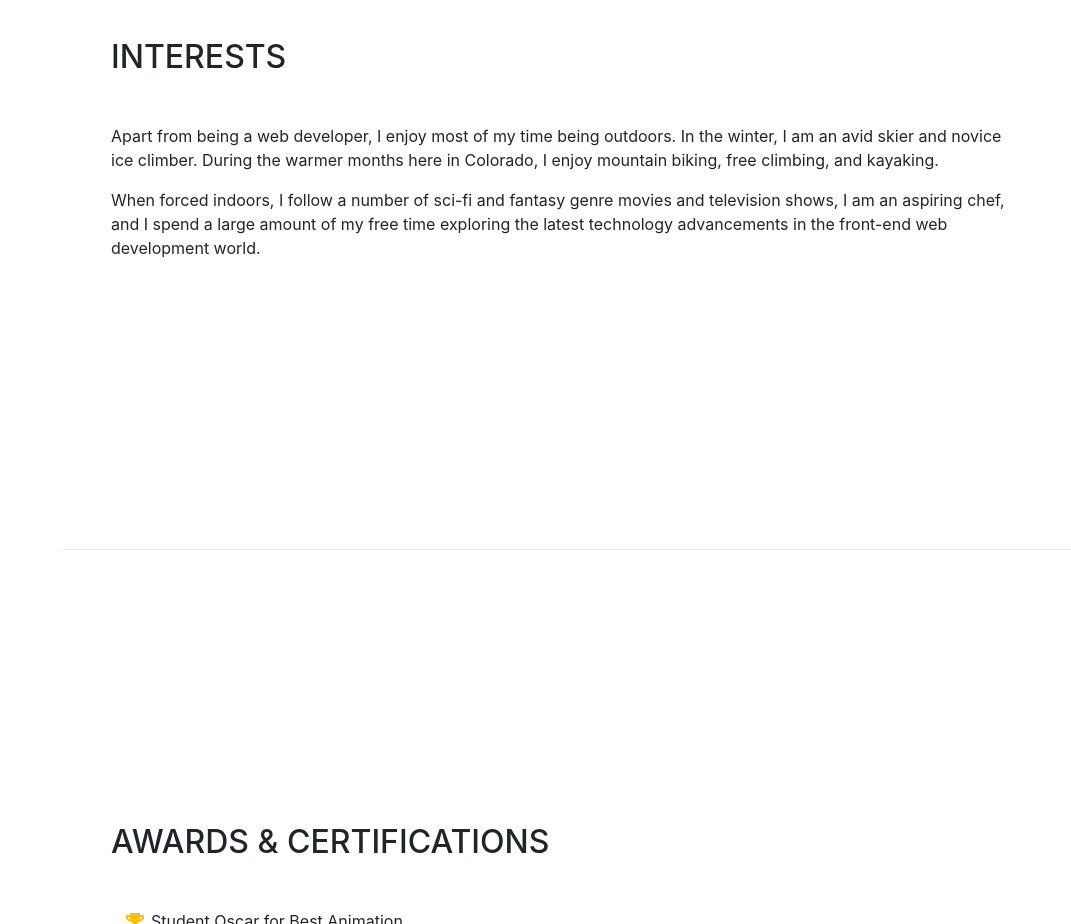
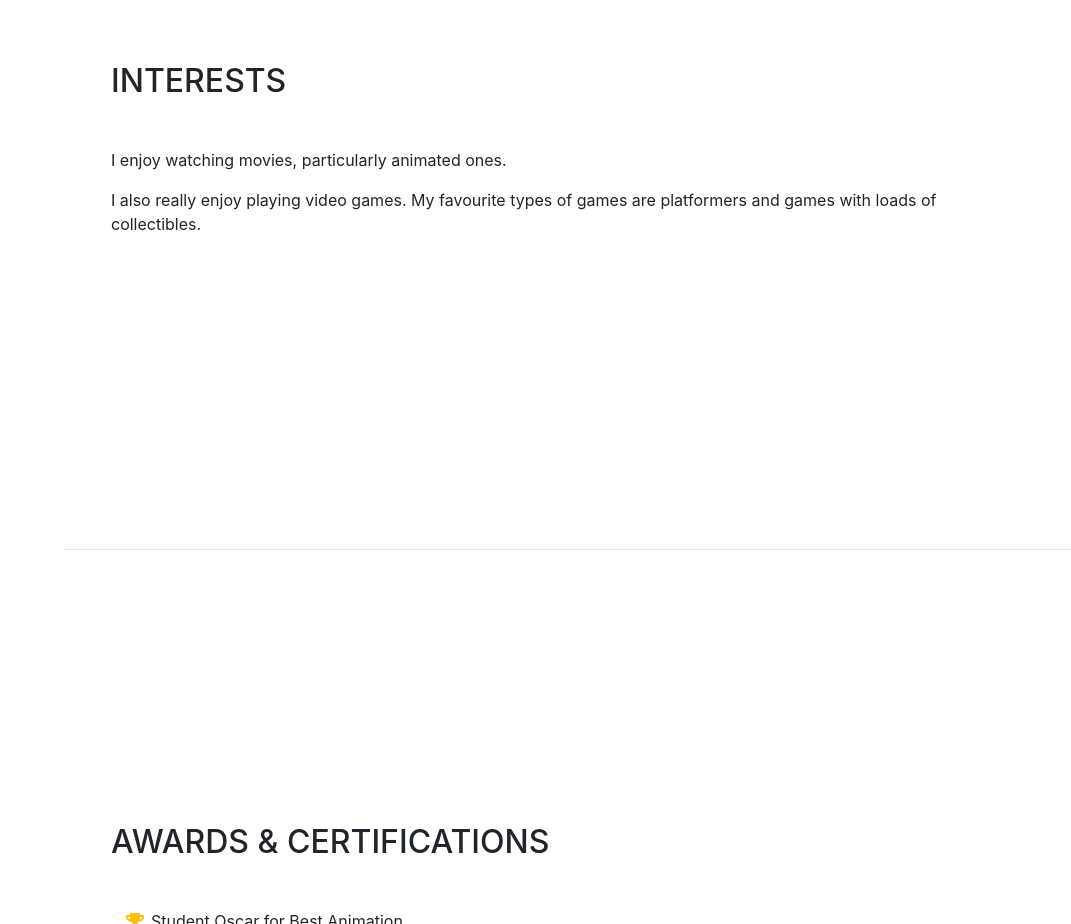
Before and after one commit to TimDFielden/TimDFielden.github.io, a website with bundled scripts: page index.html in a window 1280 px wide. Shown: the part 3700-4624 px from the top of the page, without its empty margins (209-1280 px from the left). Built offline with nearby package versions, Linux system fonts and the light colour scheme; a web font is replaced by a local one.

Commit message:
interests

```diff
--- a/index.html
+++ b/index.html
@@ -243,8 +243,8 @@
       <section class="resume-section p-3 p-lg-5 d-flex flex-column" id="interests">
         <div class="my-auto">
           <h2 class="mb-5">Interests</h2>
-          <p>Apart from being a web developer, I enjoy most of my time being outdoors. In the winter, I am an avid skier and novice ice climber. During the warmer months here in Colorado, I enjoy mountain biking, free climbing, and kayaking.</p>
-          <p class="mb-0">When forced indoors, I follow a number of sci-fi and fantasy genre movies and television shows, I am an aspiring chef, and I spend a large amount of my free time exploring the latest technology advancements in the front-end web development world.</p>
+          <p>I enjoy watching movies, particularly animated ones.</p>
+          <p class="mb-0">I also really enjoy playing video games. My favourite types of games are platformers and games with loads of collectibles.</p>
         </div>
       </section>
 
```
